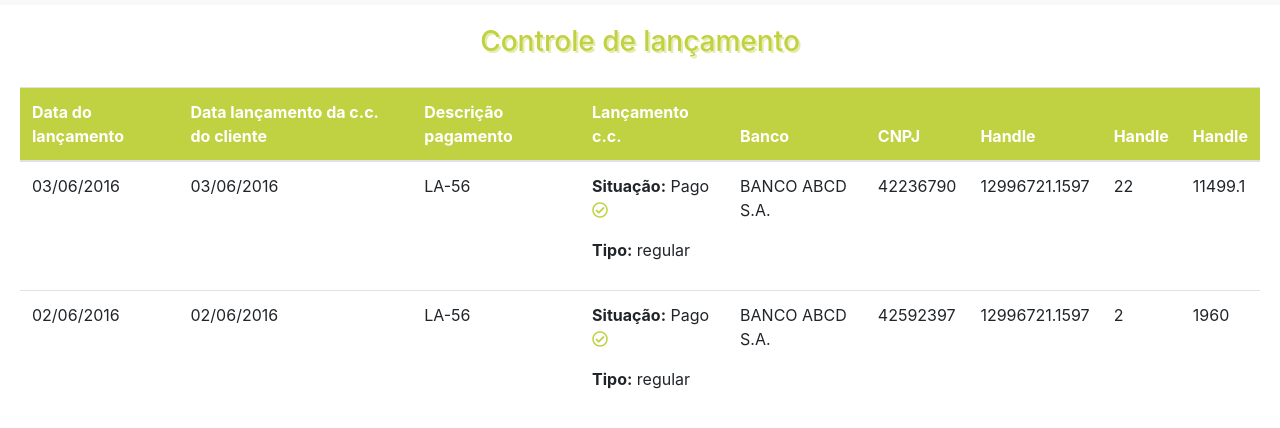
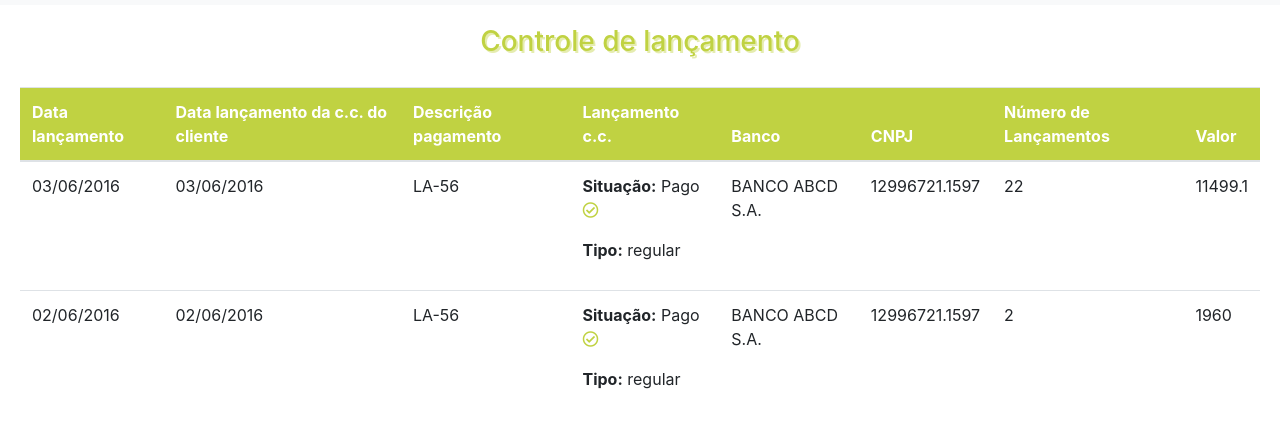
Before and after one commit to daniferrari/stefanini, a website: page app/index.html in a window 1280 px wide. Shown: the part 56-484 px from the top of the page. Drawn offline with nearby package versions, Linux system fonts and the light colour scheme; some packages are replaced by stand-ins of ours.

Commit message:
Arrumando legendas e numeros na tabela

```diff
--- a/app/account-launch/lancamento-conta-legado.css
+++ b/app/account-launch/lancamento-conta-legado.css
@@ -35,3 +35,7 @@ h3 {
 .fa-times-circle {
     color: red;
 }
+
+i {
+    display: inline;
+}
--- a/app/account-launch/lancamento-conta-legado.html
+++ b/app/account-launch/lancamento-conta-legado.html
@@ -7,15 +7,14 @@
     <table class="table table-responsive">
         <thead class="thead">
           <tr>
-            <th scope="col">Data do lançamento</th>
+            <th scope="col">Data lançamento</th>
             <th scope="col">Data lançamento da c.c. do cliente</th>
             <th scope="col">Descrição pagamento</th>
             <th scope="col">Lançamento c.c.</th>
             <th scope="col">Banco</th>
             <th scope="col">CNPJ</th>
-            <th scope="col">Handle</th>
-            <th scope="col">Handle</th>
-            <th scope="col">Handle</th>
+            <th scope="col">Número de Lançamentos</th>
+            <th scope="col">Valor</th>
           </tr>
         </thead>
         <tbody>
@@ -32,7 +31,6 @@
               <p><b>Tipo:</b> {{lancamento.lancamentoContaCorrenteCliente.nomeTipoOperacao}}</p>
             </td>
             <td>{{lancamento.nomeBanco}}</td>
-            <td>{{lancamento.numeroEvento}}</td>
             <td>{{lancamento.numeroRaizCNPJ}}.{{lancamento.numeroSufixoCNPJ}}</td>
             <td>{{lancamento.quantidadeLancamentoRemessa}}</td>
             <td>{{lancamento.valorLancamentoRemessa}}</td>
```
